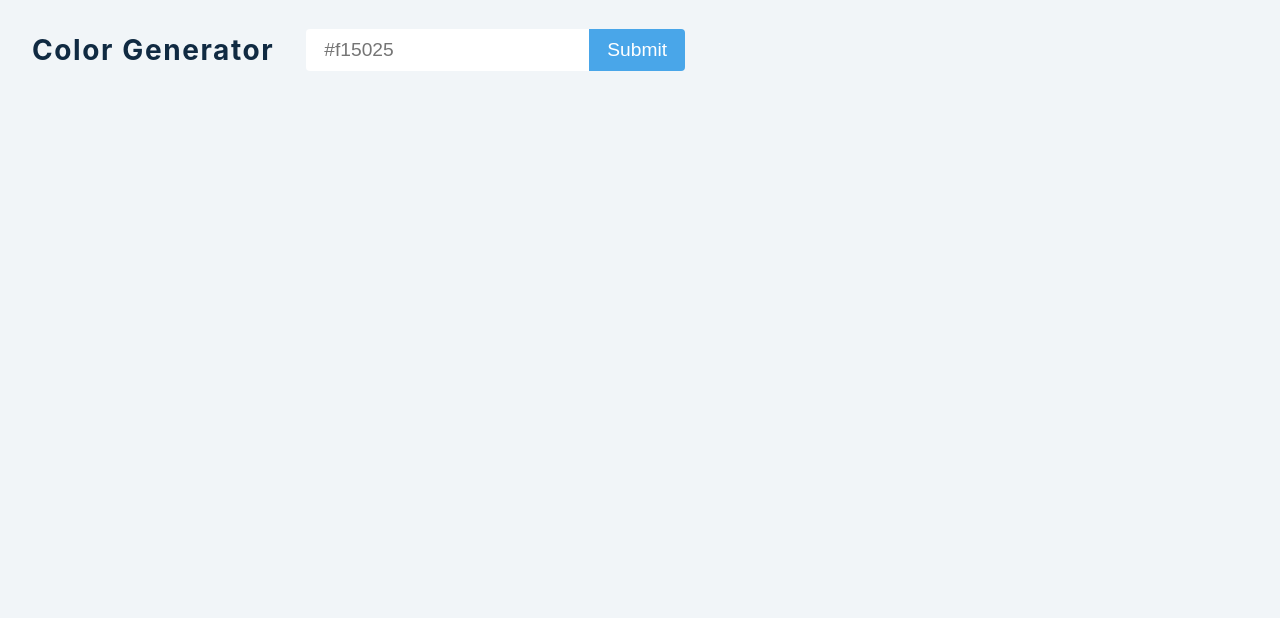
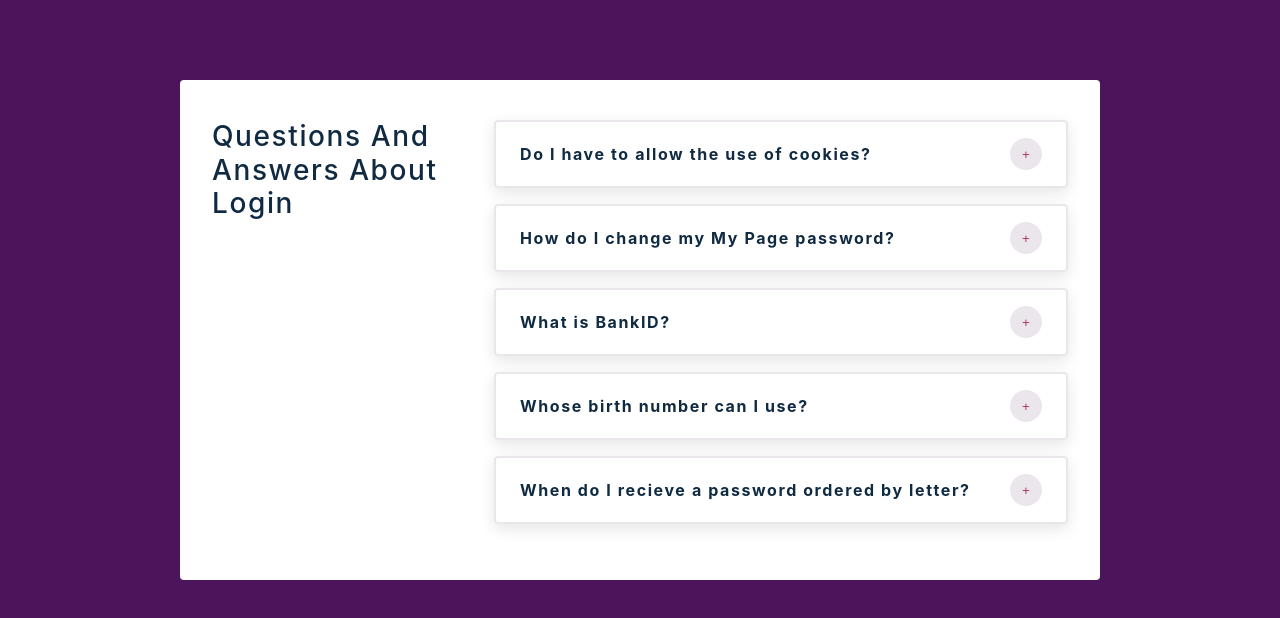
Before and after one commit to hungbui7690/react-tutorials, a React (Vite) app in the folder client/: page / in a window 1280 px wide. Shown: the top 618 px of the page. Built offline with nearby package versions, Linux system fonts and the light colour scheme.

Commit message:
Accordion: Requirement

```diff
--- a/client/src/App.jsx
+++ b/client/src/App.jsx
@@ -1,67 +1,25 @@
 /*
-  Colors Generator: Logic P2
-
-  (1) SingleColor.jsx
+  Accordion: Requirement
+  - pic: now, we can open multiple boxes at the same time > we just want to open only 1 box > similar to Colors Generator
 
 */
 
-import React, { useRef, useState } from 'react'
-import SingleColor from './SingleColor'
-import Values from 'values.js'
+import React, { useState } from 'react'
+import SingleQuestion from './Question'
+import data from './data'
 
 function App() {
-  const [color, setColor] = useState('')
-  const [error, setError] = useState(false)
-  const [list, setList] = useState([])
-  const [clipboard, setClipboard] = useState()
-
-  console.log(clipboard)
-
-  const handleSubmit = (e) => {
-    e.preventDefault()
-
-    try {
-      let colors = new Values('lightpink').all(10)
-      setList(colors)
-      setError(false)
-    } catch (error) {
-      console.log(error)
-      setError(true)
-    }
-  }
+  const [questions, setQuestions] = useState(data)
 
   return (
-    <React.Fragment>
-      <section className='container'>
-        <h3>Color Generator</h3>
-        <form onSubmit={handleSubmit}>
-          <input
-            type='text'
-            placeholder='#f15025'
-            value={color}
-            onChange={(e) => setColor(e.target.value)}
-            className={`${error ? 'error' : null}`}
-          />
-          <button type='submit' className='btn'>
-            Submit
-          </button>
-        </form>
-      </section>
-      <section className='colors'>
-        {list.map((color, index) => {
-          return (
-            <SingleColor
-              key={index}
-              {...color}
-              index={index}
-              hexColor={color.hex}
-              clipboard={clipboard}
-              setClipboard={setClipboard}
-            />
-          )
+    <div className='container'>
+      <h3>Questions and Answers about Login</h3>
+      <section className='info'>
+        {questions.map((question) => {
+          return <SingleQuestion key={question.id} {...question} />
         })}
       </section>
-    </React.Fragment>
+    </div>
   )
 }
 
--- /dev/null
+++ b/client/src/Question.jsx
@@ -0,0 +1,25 @@
+import React, { useState } from 'react'
+import { AiOutlineMinus, AiOutlinePlus } from 'react-icons/ai'
+
+const Question = ({ id, title, info }) => {
+  // (1)
+  const [showInfo, setShowInfo] = useState(false)
+
+  return (
+    <article className='question'>
+      <header>
+        <h4>{title}</h4>
+
+        {/* (2) */}
+        <button className='btn' onClick={() => setShowInfo(!showInfo)}>
+          {showInfo ? <AiOutlineMinus /> : '+'}
+        </button>
+      </header>
+
+      {/* (3) */}
+      {showInfo && <p>{info}</p>}
+    </article>
+  )
+}
+
+export default Question
--- a/client/src/SingleColor.jsx
+++ /dev/null
@@ -1,58 +0,0 @@
-import React, { useState, useEffect, useRef } from 'react'
-
-const SingleColor = ({
-  rgb,
-  weight,
-  index,
-  hexColor,
-  clipboard,
-  setClipboard,
-}) => {
-  const [alert, setAlert] = useState(false)
-  const alertRef = useRef(null)
-
-  const bcg = rgb.join(',')
-  const hexValue = `#${hexColor}`
-
-  // (1)
-  const handleClipboard = () => {
-    // (a) if in the clipboard, there is value & the box we click is different than the previous box > then remove class
-    if (clipboard && alertRef.current !== clipboard)
-      clipboard.classList.remove('show')
-
-    setAlert(true)
-    alertRef.current.classList.add('show')
-    navigator.clipboard.writeText(hexValue) // remember to write next to clipboard
-
-    setClipboard(alertRef.current) // (b) set clipboard to current ref
-  }
-
-  useEffect(() => {
-    if (alert === true) {
-      const timeout = setTimeout(() => {
-        setAlert(false)
-        setClipboard(null) // (2) clear clipboard when we hide the text
-      }, 3000)
-
-      return () => clearTimeout(timeout)
-    }
-  }, [alert])
-
-  return (
-    <article
-      className={`color ${index > 10 && 'color-light'}`}
-      style={{ backgroundColor: `rgb(${bcg})` }}
-      onClick={handleClipboard}
-    >
-      <p className='percent-value'>{weight}%</p>
-      <p className='color-value'>{hexValue}</p>
-
-      {/* (***) the alert is always there, it is just hidden by default > and we can toggle on by adding "show" */}
-      <p className={`${alert ? 'alert show' : 'alert'}`} ref={alertRef}>
-        copy to clipboard
-      </p>
-    </article>
-  )
-}
-
-export default SingleColor
--- /dev/null
+++ b/client/src/data.js
@@ -0,0 +1,33 @@
+const questions = [
+  {
+    id: 1,
+    title: 'Do I have to allow the use of cookies?',
+    info:
+      'Unicorn vinyl poutine brooklyn, next level direct trade iceland. Shaman copper mug church-key coloring book, whatever poutine normcore fixie cred kickstarter post-ironic street art.',
+  },
+  {
+    id: 2,
+    title: 'How do I change my My Page password?',
+    info:
+      'Coloring book forage photo booth gentrify lumbersexual. Migas chillwave poutine synth shoreditch, enamel pin thundercats fashion axe roof party polaroid chartreuse.',
+  },
+  {
+    id: 3,
+    title: 'What is BankID?',
+    info:
+      'Enamel pin fam sustainable woke whatever venmo. Authentic asymmetrical put a bird on it, lumbersexual activated charcoal kinfolk banjo cred pickled sartorial.',
+  },
+  {
+    id: 4,
+    title: 'Whose birth number can I use?',
+    info:
+      'Edison bulb direct trade gentrify beard lo-fi seitan sustainable roof party franzen occupy squid. Knausgaard cronut succulents, scenester readymade shabby chic lyft. Copper mug meh vegan gentrify.',
+  },
+  {
+    id: 5,
+    title: 'When do I recieve a password ordered by letter?',
+    info:
+      'Locavore franzen fashion axe live-edge neutra irony synth af tilde shabby chic man braid chillwave waistcoat copper mug messenger bag. Banjo snackwave blog, microdosing thundercats migas vaporware viral lo-fi seitan ',
+  },
+]
+export default questions
--- a/client/src/index.css
+++ b/client/src/index.css
@@ -31,6 +31,9 @@ Variables
   --clr-grey-9: hsl(212, 33%, 89%);
   --clr-grey-10: hsl(210, 36%, 96%);
   --clr-white: #fff;
+  --clr-purple: #4b145b;
+  --clr-red-special: #b4345c;
+  --clr-grey-special: #eae6eb;
   --clr-red-dark: hsl(360, 67%, 44%);
   --clr-red-light: hsl(360, 71%, 66%);
   --clr-green-dark: hsl(125, 67%, 44%);
@@ -42,7 +45,7 @@ Variables
   --light-shadow: 0 5px 15px rgba(0, 0, 0, 0.1);
   --dark-shadow: 0 5px 15px rgba(0, 0, 0, 0.2);
   --max-width: 1170px;
-  --fixed-width: 620px;
+  --fixed-width: 920px;
 }
 /*
 ===============
@@ -60,7 +63,7 @@ Global Styles
 body {
   font-family: -apple-system, BlinkMacSystemFont, 'Segoe UI', Roboto, Oxygen,
     Ubuntu, Cantarell, 'Open Sans', 'Helvetica Neue', sans-serif;
-  background: var(--clr-grey-10);
+  background: var(--clr-purple);
   color: var(--clr-grey-1);
   line-height: 1.5;
   font-size: 0.875rem;
@@ -136,86 +139,75 @@ p {
 
 /*
 ===============
-Color Generator
+Questions
 ===============
 */
 
+main {
+  min-height: 100vh;
+  /* using flex because of better browser support */
+  display: flex;
+  justify-content: center;
+  align-items: center;
+}
+
 .container {
-  text-align: center;
+  width: 90vw;
+  margin: 5rem auto;
+  background: var(--clr-white);
+  border-radius: var(--radius);
+  padding: 2.5rem 2rem;
+  max-width: var(--fixed-width);
+  display: grid;
+  gap: 1rem 2rem;
+}
+.container h3 {
+  line-height: 1.2;
+  font-weight: 500;
+}
+@media screen and (min-width: 992px) {
+  .container {
+    display: grid;
+    grid-template-columns: 250px 1fr;
+  }
+}
+.question {
+  padding: 1rem 1.5rem;
+  border: 2px solid var(--clr-grey-special);
+  margin-bottom: 1rem;
+  border-radius: var(--radius);
+  box-shadow: var(--light-shadow);
+}
+.question h4 {
+  text-transform: none;
+  line-height: 1.5;
+}
+.question p {
+  color: var(--clr-grey-3);
+  margin-bottom: 0;
+  margin-top: 0.5rem;
+}
+.question header {
+  display: flex;
+  justify-content: space-between;
+  align-items: center;
+}
+.question header h4 {
+  margin-bottom: 0;
+}
+.btn {
+  background: transparent;
+  border-color: transparent;
+  width: 2rem;
+  height: 2rem;
+  background: var(--clr-grey-special);
   display: flex;
   align-items: center;
-  height: 100px;
-  padding-left: 2rem;
+  justify-content: center;
+  border-radius: 50%;
+  color: var(--clr-red-special);
+  cursor: pointer;
+  margin-left: 1rem;
+  align-self: center;
+  min-width: 2rem;
 }
-.container h3 {
-  margin-bottom: 0;
-  margin-right: 2rem;
-}
-
-input {
-  border-color: transparent;
-  padding: 0.5rem 1rem;
-  font-size: 1.2rem;
-  border-top-left-radius: var(--radius);
-  border-bottom-left-radius: var(--radius);
-}
-.btn {
-  background: var(--clr-primary-5);
-  padding: 0.5rem 1rem;
-  font-size: 1.2rem;
-  border-color: transparent;
-  border-top-right-radius: var(--radius);
-  border-bottom-right-radius: var(--radius);
-  text-transform: capitalize;
-  color: var(--clr-white);
-  cursor: pointer;
-}
-@media screen and (max-width: 576px) {
-  .container h3 {
-    font-size: 1rem;
-  }
-  input,
-  .btn {
-    font-size: 0.85rem;
-  }
-}
-input.error {
-  border: 2px solid var(--clr-red-dark);
-}
-.colors {
-  min-height: calc(100vh - 100px);
-  display: grid;
-  grid-template-columns: repeat(auto-fit, minmax(223.33px, 1fr));
-  grid-template-rows: repeat(auto-fit, minmax(96px, 1fr));
-}
-.color {
-  padding: 1rem 2rem;
-  cursor: pointer;
-  font-size: 1rem;
-  text-transform: none;
-}
-.percent-value {
-  margin-bottom: 0;
-  color: var(--clr-grey-1);
-}
-.color-value {
-  color: var(--clr-grey-1);
-  margin-bottom: 0;
-}
-.color-light .color-value {
-  color: var(--clr-white);
-}
-.color-light .percent-value {
-  color: var(--clr-white);
-}
-
-.alert {
-  text-transform: uppercase;
-  font-size: 0.85rem;
-  margin-top: 0.5rem;
-  visibility: hidden;
-}
-
-.show {
-  visibility: visible;
-}
```
Also changed, not shown: client/src/utils.js (deleted, +0 -10 lines), 1 other file (tests, documents, lock files or other folders).
